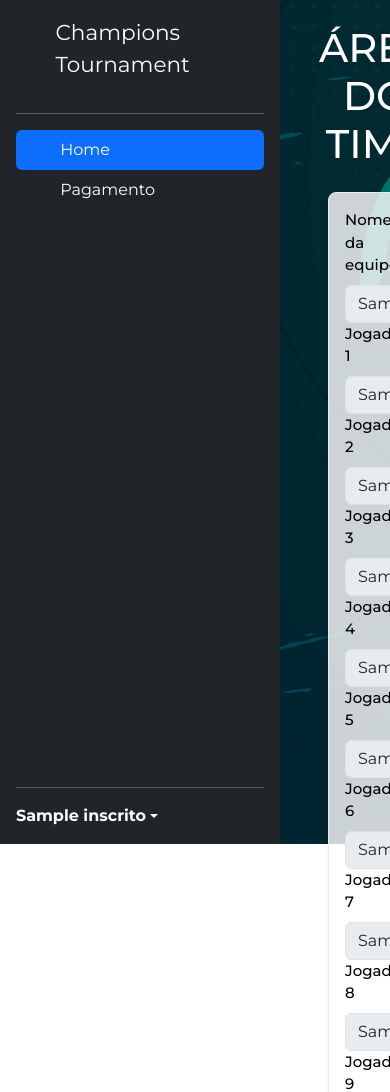
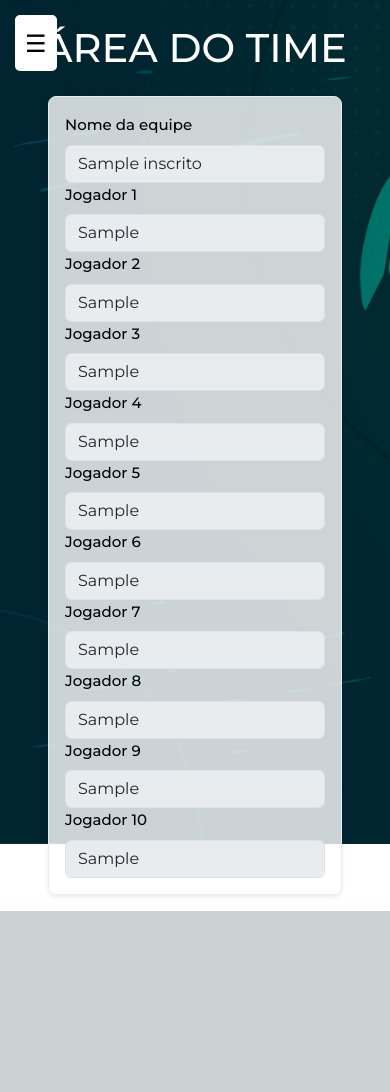
Before and after one commit to Vinicios-DRH/iap-laranjeiras, a Flask app: page /candidato in a window 390 px wide; the page is wider, and only the part inside the window is pictured. Shown: the top 1092 px of that part. After the commit the page ends 911 px from the top of that part, so only its background shows below. Run offline with Flask 3, Linux system fonts and the light colour scheme; a user stored in the database is signed in; tables that the repository leaves empty hold one stand-in row (values such as "Sample post").

Commit message:
atualizando o template

```diff
--- a/src/static/main.css
+++ b/src/static/main.css
@@ -83,6 +83,47 @@ label {
 }
 
 .transparent-card {
-    background-color: rgba(255, 255, 255, 0.8); /* Fundo branco com 80% de opacidade */
-    box-shadow: 0px 4px 6px rgba(0, 0, 0, 0.1); /* Adiciona um leve sombreado */
+    background-color: rgba(255, 255, 255, 0.8);
+    /* Fundo branco com 80% de opacidade */
+    box-shadow: 0px 4px 6px rgba(0, 0, 0, 0.1);
+    /* Adiciona um leve sombreado */
 }
+
+
+@media (max-width: 768px) {
+    #sidebar {
+        transform: translateX(-100%);
+        transition: transform 0.3s ease-in-out;
+        position: fixed;
+        z-index: 1050;
+    }
+
+    #sidebar.show {
+        transform: translateX(0);
+    }
+
+    #sidebar button {
+        position: absolute;
+        top: 10px;
+        right: 10px;
+    }
+
+    #backprincipal {
+        min-height: 100vh;
+        background-size: cover;
+        background-position: center;
+    }
+
+    .menu-btn {
+        position: fixed;
+        top: 15px;
+        left: 15px;
+        z-index: 1050;
+        background-color: #fff;
+        border: none;
+        padding: 10px;
+        font-size: 24px;
+        cursor: pointer;
+        border-radius: 5px;
+    }
+}
--- a/src/templates/candidato.html
+++ b/src/templates/candidato.html
@@ -2,30 +2,23 @@
 
 
 {% block body %}
+<button class="menu-btn d-md-none" onclick="toggleSidebar()">☰</button>
+
 <div class="d-flex" style="height: 100vh;" id="backprincipal">
     <!-- Sidebar -->
-    <div class="d-flex flex-column flex-shrink-0 p-3 text-white bg-dark" style="width: 280px;">
+    <div id="sidebar" class="d-flex flex-column flex-shrink-0 p-3 text-white bg-dark position-fixed vh-100"
+        style="width: 280px; transition: transform 0.3s ease-in-out;">
+        <button class="btn btn-light d-md-none mb-2" onclick="toggleSidebar()">☰</button>
         <a href="/" class="d-flex align-items-center mb-3 mb-md-0 me-md-auto text-white text-decoration-none">
-            <svg class="bi me-2" width="40" height="32">
-                <use xlink:href="#bootstrap"></use>
-            </svg>
             <span class="fs-4">Champions Tournament</span>
         </a>
         <hr>
         <ul class="nav nav-pills flex-column mb-auto">
             <li class="nav-item">
-                <a href="{{ url_for('candidato') }}" class="nav-link active" aria-current="page">
-                    <svg class="bi me-2" width="16" height="16">
-                        <use xlink:href="#home"></use>
-                    </svg>
-                    Home
-                </a>
+                <a href="{{ url_for('candidato') }}" class="nav-link active">Home</a>
             </li>
             <li>
                 <a href="#" class="nav-link text-white" data-bs-toggle="modal" data-bs-target="#pagamentoModal">
-                    <svg class="bi me-2" width="16" height="16">
-                        <use xlink:href="#speedometer2"></use>
-                    </svg>
                     Pagamento
                 </a>
             </li>
@@ -33,8 +26,7 @@
         <hr>
         <div class="dropdown">
             <a href="#" class="d-flex align-items-center text-white text-decoration-none dropdown-toggle"
-               id="dropdownUser1"
-               data-bs-toggle="dropdown" aria-expanded="false">
+                id="dropdownUser1" data-bs-toggle="dropdown">
                 <strong>{{ current_user.nome_responsavel }}</strong>
             </a>
             <ul class="dropdown-menu dropdown-menu-dark text-small shadow" aria-labelledby="dropdownUser1">
@@ -56,8 +48,7 @@
             <div class="container">
                 <div class="row">
                     <div class="row justify-content-center" style="margin: auto;">
-                        <div class="col-12"
-                             data-aos="fade-up" data-aos-duration="1000">
+                        <div class="col-12" data-aos="fade-up" data-aos-duration="1000">
                             <div class="card border border-light-subtle rounded-3 shadow-sm transparent-card">
                                 <div class="card-body p-3 p-md-4 p-xl-5">
                                     <form method="POST">
@@ -327,5 +318,11 @@
     }
 </script>
 
+<script>
+    function toggleSidebar() {
+        document.getElementById('sidebar').classList.toggle('show');
+    }
+</script>
+
 
 {% endblock %}
```
Lines whose indentation alone changed are shown as unchanged.
